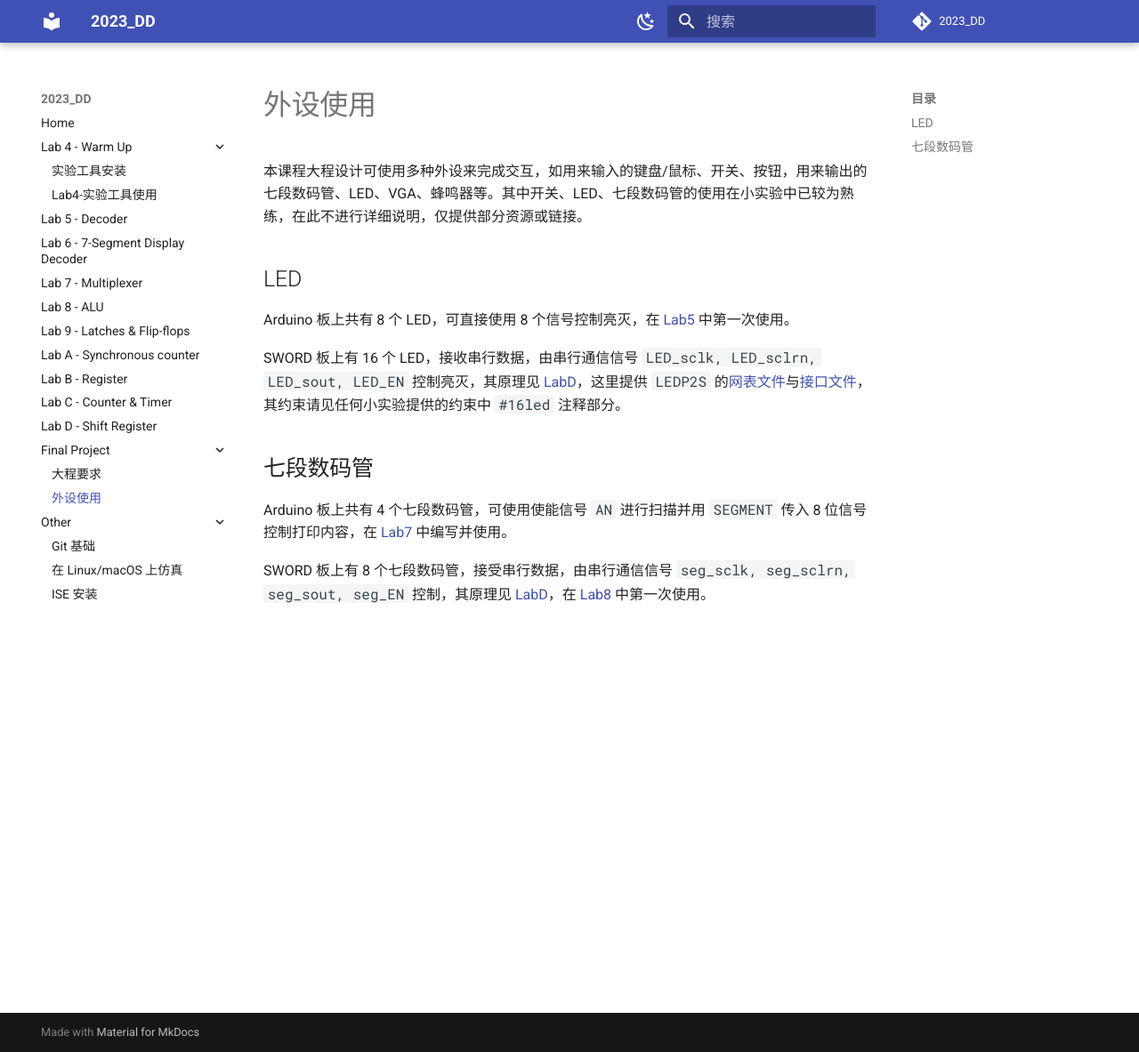
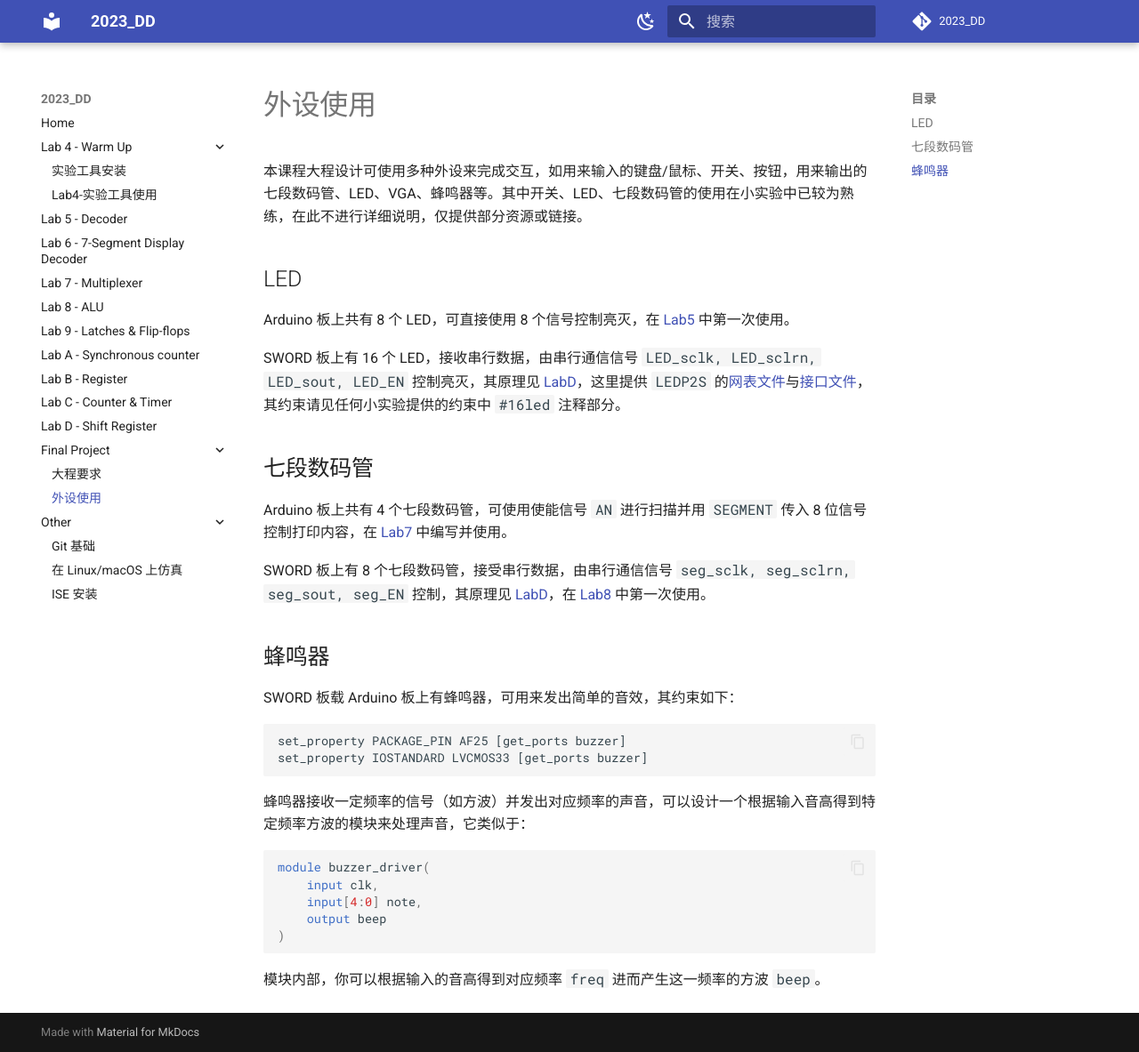
Before and after one commit to Guahao31/2023_DD, an MkDocs documentation site: the page built from docs/final_project/device.md, in a window 1280 px wide and 1183 px high. Shown: the whole window at 89% size. Built offline with MkDocs 1.6.1 and Material for MkDocs 9.7.7, drawn with Linux system fonts in a browser that asks for light colours; a script that is not in the unit is left out; comment, search, counter and statistics services are not loaded.

Commit message:
update: buzzer

````diff
--- a/docs/final_project/device.md
+++ b/docs/final_project/device.md
@@ -14,4 +14,23 @@ Arduino 板上共有 4 个七段数码管，可使用使能信号 `AN` 进行扫
 
 SWORD 板上有 8 个七段数码管，接受串行数据，由串行通信信号 `seg_sclk, seg_sclrn, seg_sout, seg_EN` 控制，其原理见 [LabD](../labD/shift_register.md/#onboard-LED-7seg)，在 [Lab8](../lab8/ALU.md) 中第一次使用。
 
-##
+## 蜂鸣器
+
+SWORD 板载 Arduino 板上有蜂鸣器，可用来发出简单的音效，其约束如下：
+
+```
+set_property PACKAGE_PIN AF25 [get_ports buzzer]
+set_property IOSTANDARD LVCMOS33 [get_ports buzzer]
+```
+
+蜂鸣器接收一定频率的信号（如方波）并发出对应频率的声音，可以设计一个根据输入音高得到特定频率方波的模块来处理声音，它类似于：
+
+```verilog
+module buzzer_driver(
+    input clk,
+    input[4:0] note,
+    output beep
+)
+```
+
+模块内部，你可以根据输入的音高得到对应频率 `freq` 进而产生这一频率的方波 `beep`。
````
